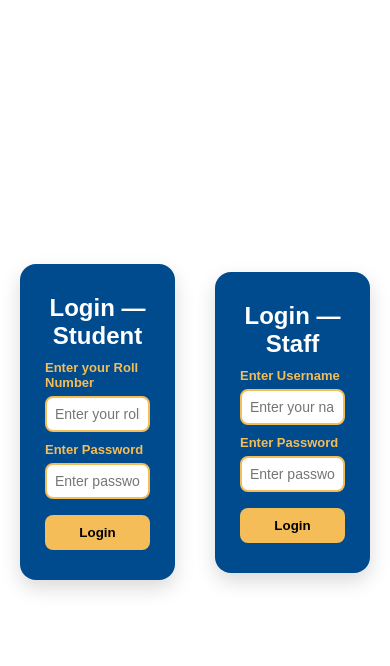
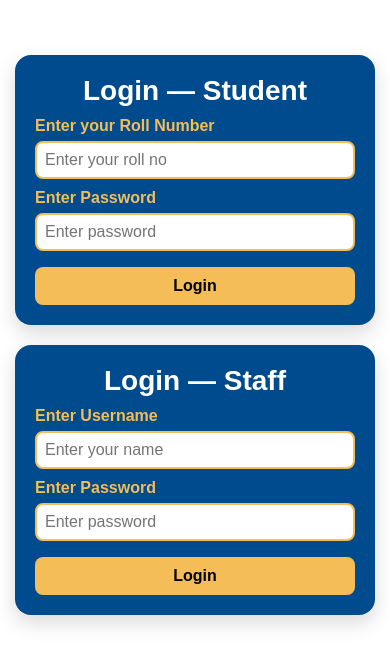
Before and after one commit to prakash847/College-management, a plain HTML site: page index.html in a window 390 px wide. Drawn offline with nearby package versions, Linux system fonts and the light colour scheme.

Commit message:
Update index.html

```diff
--- a/index.html
+++ b/index.html
@@ -7,7 +7,8 @@
 <script src="https://cdn.jsdelivr.net/npm/particles.js@2.0.0/particles.min.js"></script>
 <style>
 /* 🌼 Fullscreen background */
-body, html { margin: 0; padding: 0; width: 100%; height: 100%; overflow: hidden; font-family: 'Poppins', Arial, Helvetica, sans-serif; background: #ffffff; color: #000000; }
+body, html { margin: 0; padding: 0; width: 100%; height: 100%; overflow-x: hidden;
+    overflow-y: auto; font-family: 'Poppins', Arial, Helvetica, sans-serif; background: #ffffff; color: #000000; }
 #particles-js { position: fixed; top: 0; left: 0; width: 100%; height: 100%; z-index: -1; }
 /* Center container */
 .centered { display: flex; align-items: center; justify-content: center; height: 100vh; flex-direction: column; }
@@ -27,12 +28,61 @@
 /* 🖤 Buttons */
 button { margin-top: 16px; width: 100%; padding: 10px; border-radius: 8px; background: #f4bd58; color: #000000; border: none; font-weight: 600; cursor: pointer; }
 /* Dashboard Buttons */
-.dash-buttons { display: flex; flex-direction: column; gap: 15px; width: 450px; margin: auto; font-weight: bold;}
+.dash-buttons { display: flex; flex-direction: column; gap: 15px; width: 90%;
+    max-width: 450px; margin: auto; font-weight: bold;}
 .logout { background: #c0392b; color: #ffffff; font-weight: bold;}
 .hidden { display: none; }
 #welcome {
   color: #004b8d;
   margin-top: 90px;}
+  /* Mobile Responsive */
+@media (max-width: 768px) {
+
+  .login-wrapper {
+    flex-direction: column;
+    gap: 20px;
+    padding: 15px;
+  }
+
+  .card {
+    width: 90%;
+    max-width: 320px;
+    padding: 20px;
+  }
+
+  .centered {
+    justify-content: flex-start;
+    padding-top: 40px;
+    overflow-y: auto;
+    height: auto;
+    min-height: 100vh;
+  }
+
+  h2 {
+    font-size: 28px;
+  }
+
+  label {
+    font-size: 16px;
+  }
+
+  input,
+  button {
+    font-size: 16px;
+  }
+
+  .dash-buttons {
+    width: 90%;
+    max-width: 350px;
+  }
+
+  #welcome,
+  #staffWelcome {
+    margin-top: 30px;
+    text-align: center;
+    font-size: 32px;
+  }
+}
 </style>
 </head>
 
```
